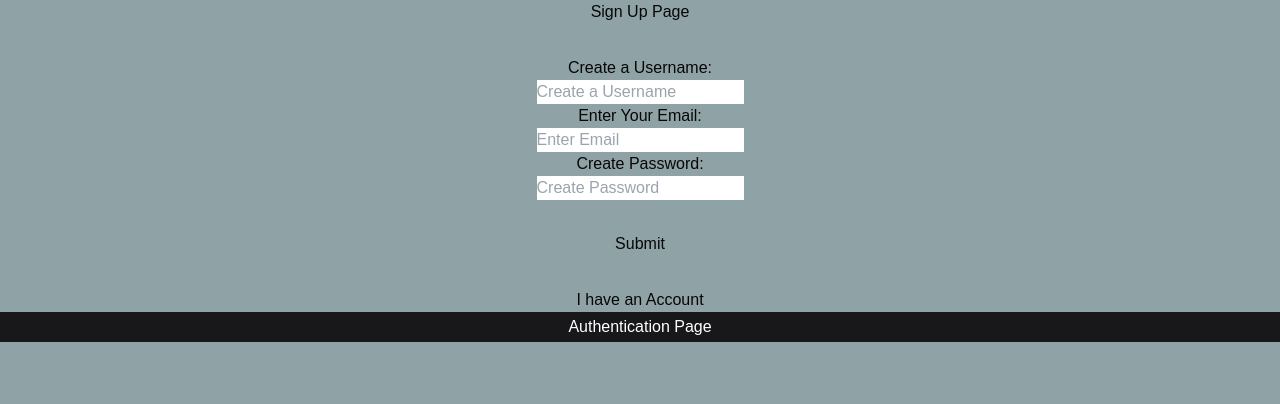
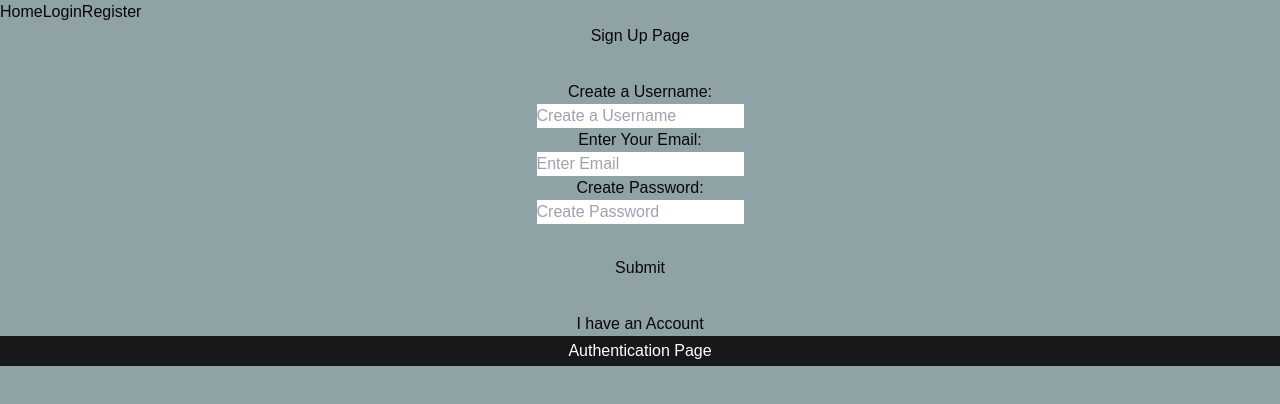
Before and after one commit to AsherHoltham/MongoDB_PGC_Backend, a Next.js app in the folder pgc/: page /register in a window 1280 px wide. Shown: the top 404 px of the page. Built offline with nearby package versions, Linux system fonts and the light colour scheme.

Commit message:
pre email version

```diff
--- a/pgc/pages/api/register.ts
+++ b/pgc/pages/api/register.ts
@@ -21,20 +21,26 @@ export default async function handler(req: NextApiRequest, res: NextApiResponse<
     const dbInstance = DataBase.getInstance("PGC");
     await dbInstance.initDb<User>(['_uname', '_email'], "Users");
 
-    // CHECK IF GIVEN INDEXES EXIST
+    // USERNAME VERIFIER
     const usernameExists = await dbInstance.documentExists<User>('_uname', newUser.getUname(), 'Users');
     if (usernameExists) {
       return res.status(409).json({ message: 'Username already exists.' });
     }
+    // EMAIL VERIFIER
     const emailExists = await dbInstance.documentExists<User>('_email', newUser.getEmail(), 'Users');
     if (emailExists) {
       return res.status(409).json({ message: 'Email already registered.' });
+    } else {
+
     }
-    console.log("checkpoint_ADDEDTODB");
+
+    console.log("Verification Finished");
+
     // INSERT
     const user = new User(uname, password, email, trips);
     await dbInstance.addDocument<User>("Users", user.toDB());
-    console.log("checkpoint_ADDEDTODB");
+
+    console.log("Added New User to DB");
 
     return res.status(201).json({ message: 'User registered successfully.' });
   } catch (error: any) {
--- a/pgc/src/app/layout.tsx
+++ b/pgc/src/app/layout.tsx
@@ -1,5 +1,6 @@
 import type { Metadata } from "next";
 import "../../styles/globals.css";
+import { Navigation } from "../components/Navigation"
 
 export const metadata: Metadata = {
   title: "Create Next App",
@@ -15,6 +16,7 @@ export default function RootLayout({
     <html lang="en">
        <body>
         <main>
+          < Navigation />
           {children}
         </main>
       </body>
--- a/pgc/src/components/register.tsx
+++ b/pgc/src/components/register.tsx
@@ -46,7 +46,7 @@ export function RegisterForm (
         onSubmitAction(e);
     }
 
-    console.log("USER INIT Form Component")
+    console.log("Resgister Form Component")
     return (
         <div>
             <form onSubmit={ handleSubmit } method="GET">
```
Also changed, not shown: pgc/emails/email-verification.tsx (deleted, +0 -18 lines), pgc/pages/actions/email-actions.tsx (deleted).
